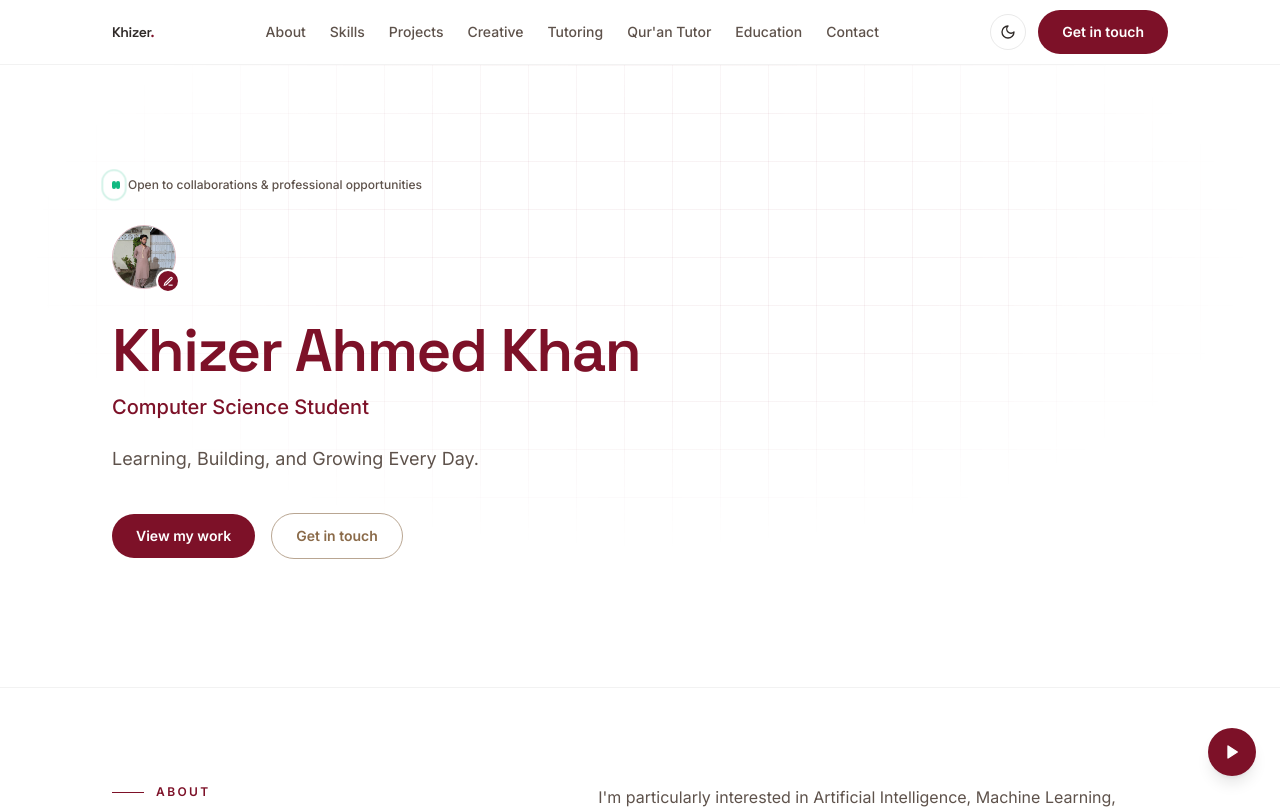
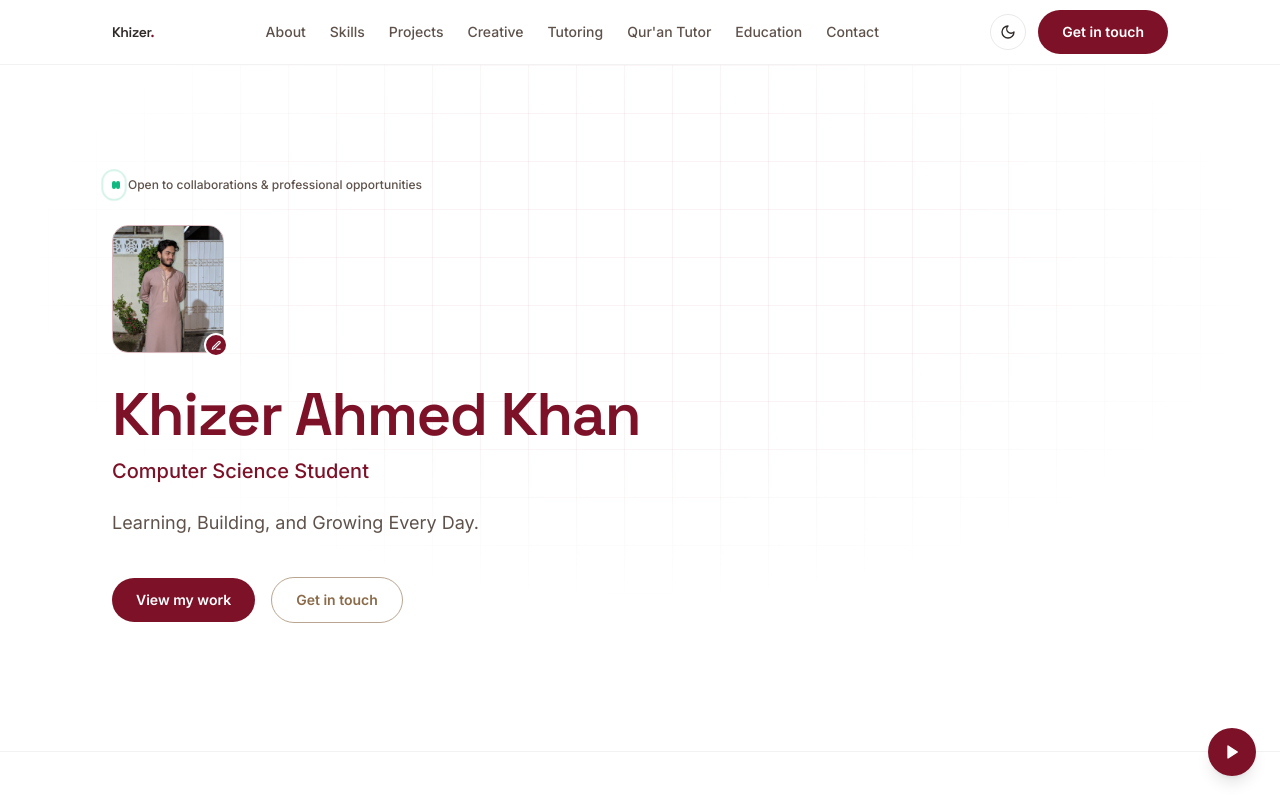
Before and after one commit to viahub-dev/khizerahmed, a Next.js app: page / in a window 1280 px wide. Shown: the top 809 px of the page. Built offline with nearby package versions, Linux system fonts and the light colour scheme.

Commit message:
Updated profile photo size and zoom

```diff
--- a/components/Hero.tsx
+++ b/components/Hero.tsx
@@ -19,14 +19,17 @@ export default function Hero() {
 
         <div className="flex items-center gap-5 mb-8">
           <div className="relative shrink-0">
-            <Image
-              src="/images/khizer.jpeg"
-              alt="Khizer Ahmed"
-              width={64}
-              height={64}
-            className="h-16 w-16 rounded-full object-cover border border-accent/30 dark:border-accent-dark/30"
+          <div className="h-32 w-28 overflow-hidden rounded-2xl border border-accent/30 dark:border-accent-dark/30">
+           <Image
+             src="/images/khizer.jpeg"
+             alt="Khizer Ahmed"
+             width={280}
+             height={360}
+             quality={100}
+             className="h-full w-full object-cover object-[center_15%] scale-150"
            />
-            {/* This pencil badge is a placeholder for a future owner-only "change photo"
+         </div>
+                  {/* This pencil badge is a placeholder for a future owner-only "change photo"
                 action once the private admin area exists. It is not functional yet and
                 should not be visible to public visitors in that future version. */}
             <span className="absolute -bottom-1 -right-1 h-6 w-6 rounded-full bg-accent dark:bg-accent-dark text-white dark:text-bg-dark flex items-center justify-center border-2 border-bg dark:border-bg-dark">
```
